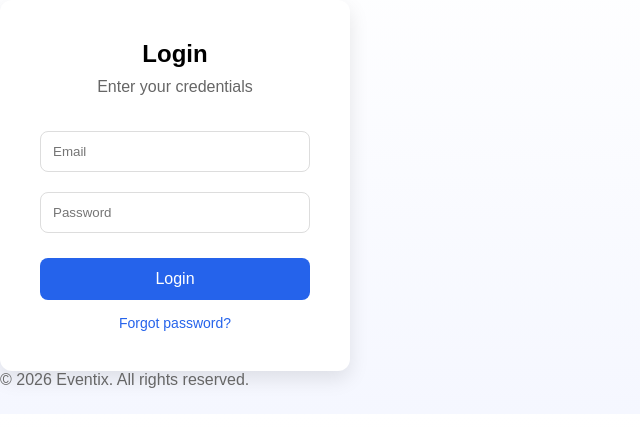
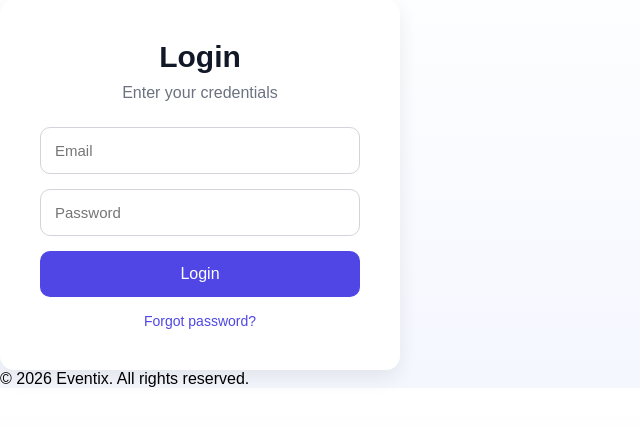
Before and after one commit to nishant-b-bit/AI39-C--Group-7-College_Event_Management_System, a Flask app: page /login in a window 1280 px wide. Shown: the part 71-498 px from the top of the page, without its empty margins (0-640 px from the left). Run offline with Flask 3, Linux system fonts and the light colour scheme.

Commit message:
changed the code to make the login bar at the center

```diff
--- a/app/static/css/login.css
+++ b/app/static/css/login.css
@@ -1,52 +1,104 @@
+/* Page Layout */
+
+.login-container {
+    display: flex;
+    justify-content: center;
+    align-items: center;
+    min-height: 80vh;
+    padding: 20px;
+}
+
+/* Login Box */
+
 .login-box {
     background: white;
     padding: 40px;
-    border-radius: 12px;
-    box-shadow: 0 8px 20px rgba(0, 0, 0, 0.1);
-    width: 350px;
+    border-radius: 14px;
+    box-shadow: 0 8px 20px rgba(0, 0, 0, 0.08);
+    width: 100%;
+    max-width: 400px;
     text-align: center;
 }
 
-h2 {
+/* Heading */
+
+.login-box h2 {
     margin-bottom: 10px;
+    font-size: 30px;
+    color: #111827;
 }
 
-p {
-    color: #666;
+.login-box p {
+    color: #6b7280;
     margin-bottom: 25px;
 }
 
-input {
-    width: 100%;
-    padding: 12px;
-    margin: 10px 0;
-    border: 1px solid #ddd;
-    border-radius: 8px;
-    outline: none;
+/* Form */
+
+.login-box form {
+    display: flex;
+    flex-direction: column;
+    gap: 15px;
 }
 
-button {
+.login-box input {
     width: 100%;
-    padding: 12px;
+    padding: 14px;
+    border: 1px solid #d1d5db;
+    border-radius: 10px;
+    outline: none;
+    font-size: 15px;
+}
+
+.login-box input:focus {
+    border-color: #4f46e5;
+}
+
+/* Button */
+
+.login-box button {
+    width: 100%;
+    padding: 14px;
     border: none;
-    border-radius: 8px;
-    background: #2563eb;
+    border-radius: 10px;
+    background: #4f46e5;
     color: white;
     font-size: 16px;
     cursor: pointer;
+    transition: 0.3s;
+}
+
+.login-box button:hover {
+    background: #4338ca;
+}
+
+/* Links */
+
+.link {
     margin-top: 15px;
 }
 
-button:hover {
-    background: #1d4ed8;
-}
-
-.link {
-    margin-top: 15px;
+.link a {
+    text-decoration: none;
+    color: #4f46e5;
     font-size: 14px;
 }
 
-.link a {
-    color: #2563eb;
+.signup-link {
+    margin-top: 20px;
+}
+
+.signup-link p {
+    margin: 0;
+    color: #6b7280;
+}
+
+.signup-link a {
+    color: #4f46e5;
     text-decoration: none;
+    font-weight: 600;
 }
+
+.signup-link a:hover {
+    text-decoration: underline;
+}
```
